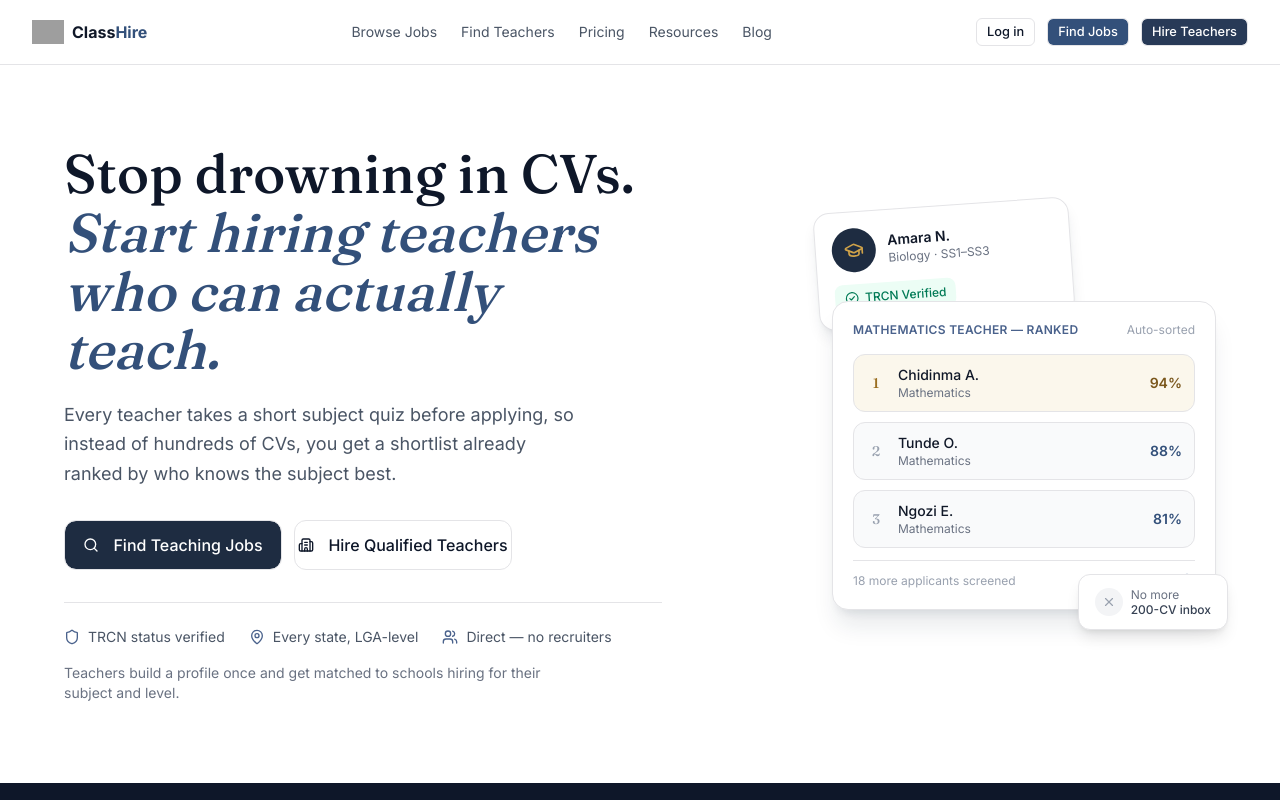
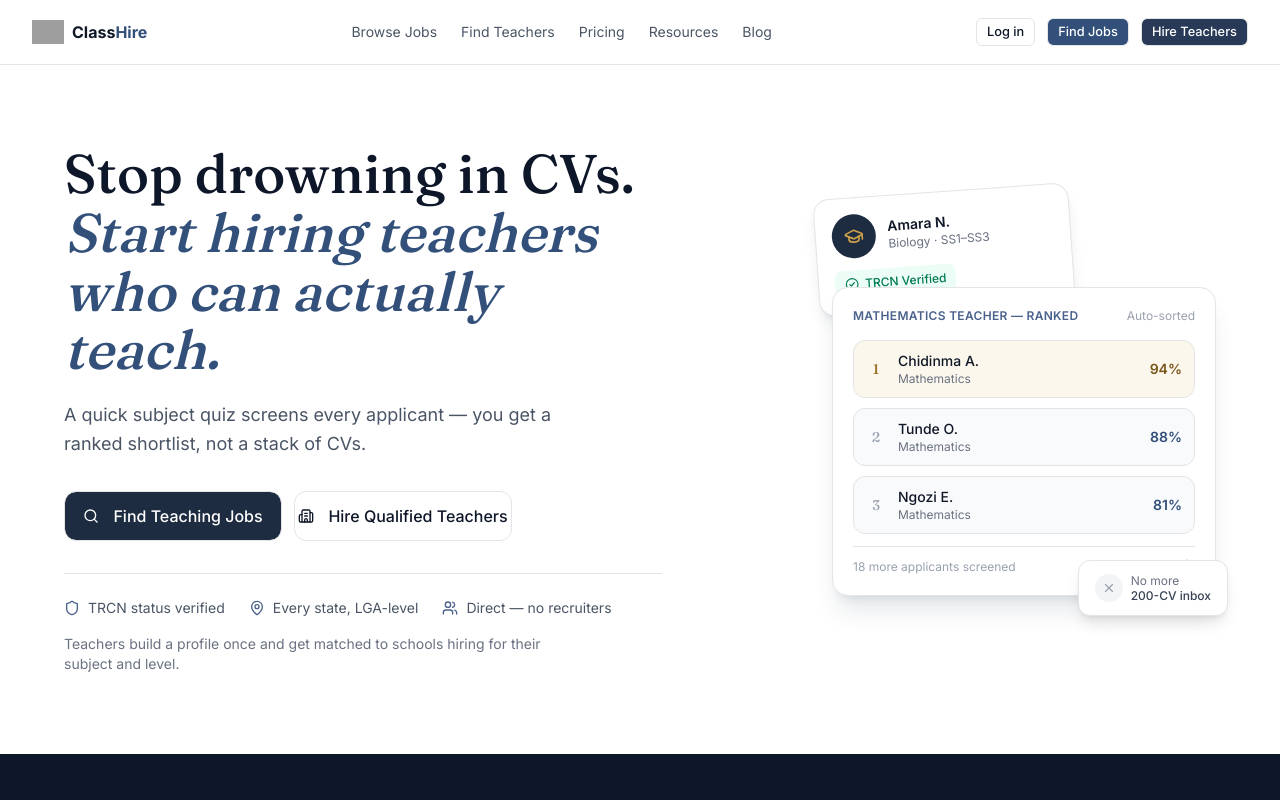
Before and after one commit to joevics6/teachconnect, a Next.js app: page / in a window 1280 px wide. Shown: the top 800 px of the page. Built offline with nearby package versions, Linux system fonts and the light colour scheme; no server answers; grey boxes are pictures that could not be loaded.

Commit message:
Shorten hero subtext for less bulk

```diff
--- a/app/page.tsx
+++ b/app/page.tsx
@@ -213,7 +213,7 @@ export default function HomePage() {
               <span className="italic text-ink-600">Start hiring teachers<br className="sm:hidden" /> who can actually teach.</span>
             </h1>
             <p className="text-lg text-gray-600 mb-8 leading-relaxed max-w-lg mx-auto lg:mx-0">
-              Every teacher takes a short subject quiz before applying, so instead of hundreds of CVs, you get a shortlist already ranked by who knows the subject best.
+              A quick subject quiz screens every applicant — you get a ranked shortlist, not a stack of CVs.
             </p>
             <div className="mx-auto lg:mx-0 w-fit">
               <HeroCTAs user={user} isLoading={isLoading} dashboardLink={dashboardLink} />
```
